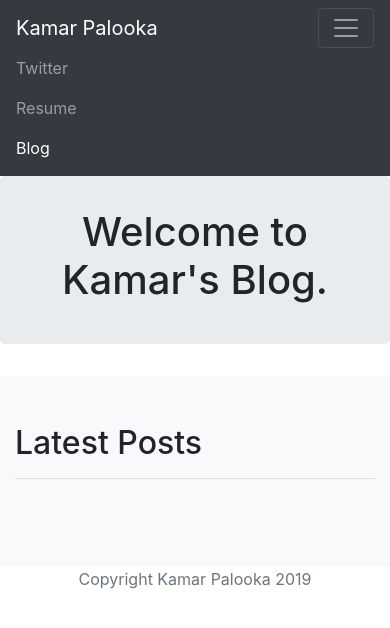
After one commit to Kamarpalooka/portfolio-project, a Django app: page /blog/ in a window 390 px wide, after a click that opens the changed part. The commit adds this page. Shown: the top 628 px of the page. Run offline with Django 3.2, Linux system fonts and the light colour scheme; data that the repository does not hold is empty; some libraries are stand-ins or nearby versions.

Commit message:
Blog App Up and Running

```diff
--- /dev/null
+++ b/blog/templates/blog/allblogs.html
@@ -0,0 +1,95 @@
+
+<!doctype html>
+<html lang="en" xmlns="http://www.w3.org/1999/html">
+<head>
+    {% load staticfiles %}
+    <meta charset="utf-8">
+    <meta name="viewport" content="width=device-width, initial-scale=1, shrink-to-fit=no">
+    <meta name="description" content="">
+    <meta name="author" content="Mark Otto, Jacob Thornton, and Bootstrap contributors">
+    <meta name="generator" content="Jekyll v3.8.5">
+    <title>Kamar's Blog Portal</title>
+    <link rel="canonical" href="https://getbootstrap.com/docs/4.3/examples/album/">
+    <!-- Bootstrap core CSS -->
+    <link rel="stylesheet" href="https://stackpath.bootstrapcdn.com/bootstrap/4.3.1/css/bootstrap.min.css" integrity="sha384-ggOyR0iXCbMQv3Xipma34MD+dH/1fQ784/j6cY/iJTQUOhcWr7x9JvoRxT2MZw1T" crossorigin="anonymous">
+    <style>
+      .bd-placeholder-img {
+        font-size: 1.125rem;
+        text-anchor: middle;
+        -webkit-user-select: none;
+        -moz-user-select: none;
+        -ms-user-select: none;
+        user-select: none;
+      }
+
+      @media (min-width: 768px) {
+        .bd-placeholder-img-lg {
+          font-size: 3.5rem;
+        }
+      }
+    </style>
+</head>
+
+<body>
+<header>
+    <nav class="navbar navbar-expand-lg navbar-dark bg-dark">
+        <a class="navbar-brand" href="#">Kamar Palooka</a>
+        <button class="navbar-toggler" type="button" data-toggle="collapse" data-target="#navbarNavAltMarkup" aria-controls="navbarNavAltMarkup" aria-expanded="false" aria-label="Toggle navigation">
+            <span class="navbar-toggler-icon"></span>
+        </button>
+        <div class="collapse navbar-collapse" id="navbarNavAltMarkup">
+            <div class="navbar-nav ml-auto">
+                <a class="nav-item nav-link" href="#">Twitter</a>
+                <a class="nav-item nav-link" href="{% static 'resume.pdf' %}">Resume</a>
+                <a class="nav-item nav-link active" href="{% url 'allblogs' %}">Blog</a>
+            </div>
+        </div>
+    </nav>
+</header>
+
+<main role="main">
+
+    <section class="jumbotron text-center">
+        <div class="container">
+            <h1 class="jumbotron-heading">Welcome to Kamar's Blog.</h1>
+        </div>
+    </section>
+
+    <div class="album py-5 bg-light">
+        <div class="container">
+            <h2>Latest Posts</h2><hr><br>
+            <div class="row">
+                {% for blog in blogs.all %}
+                <div class="col-md-4">
+                    <div class="card mb-4 shadow-sm">
+                        <a href="{% url 'singleblog' blog.id %}"><h5 class="text-center pt-2">{{ blog.title }}</h5></a>
+                        <img class="bd-placeholder-img card-img-top" width="100%" height="225" src="{{ blog.image.url }}" />
+                        <div class="card-body">
+                            <p class="card-text">{{ blog.summary }}</p>
+                            <div class="d-flex justify-content-between align-items-center">
+                                <div class="btn-group">
+                                    <button type="button" class="btn btn-sm  btn-outline-secondary">Read</button>
+                                </div>
+                                <small class="text-muted">{{ blog.pud_date_pretty }}</small>
+                            </div>
+                        </div>
+                    </div>
+                </div>
+                {% endfor %}
+            </div>
+        </div>
+    </div>
+
+</main>
+
+<footer class="text-muted">
+    <div class="container text-center">
+        <p class="">Copyright Kamar Palooka {% now "Y" %}</p>
+    </div>
+</footer>
+<script src="https://code.jquery.com/jquery-3.3.1.slim.min.js" integrity="sha384-q8i/X+965DzO0rT7abK41JStQIAqVgRVzpbzo5smXKp4YfRvH+8abtTE1Pi6jizo" crossorigin="anonymous"></script>
+<script>window.jQuery || document.write('<script src="/docs/4.3/assets/js/vendor/jquery-slim.min.js"><\/script>')</script><script src="/docs/4.3/dist/js/bootstrap.bundle.min.js" integrity="sha384-xrRywqdh3PHs8keKZN+8zzc5TX0GRTLCcmivcbNJWm2rs5C8PRhcEn3czEjhAO9o" crossorigin="anonymous"></script></body>
+<script src="https://code.jquery.com/jquery-3.3.1.slim.min.js" integrity="sha384-q8i/X+965DzO0rT7abK41JStQIAqVgRVzpbzo5smXKp4YfRvH+8abtTE1Pi6jizo" crossorigin="anonymous"></script>
+<script src="https://cdnjs.cloudflare.com/ajax/libs/popper.js/1.14.7/umd/popper.min.js" integrity="sha384-UO2eT0CpHqdSJQ6hJty5KVphtPhzWj9WO1clHTMGa3JDZwrnQq4sF86dIHNDz0W1" crossorigin="anonymous"></script>
+<script src="https://stackpath.bootstrapcdn.com/bootstrap/4.3.1/js/bootstrap.min.js" integrity="sha384-JjSmVgyd0p3pXB1rRibZUAYoIIy6OrQ6VrjIEaFf/nJGzIxFDsf4x0xIM+B07jRM" crossorigin="anonymous"></script>
+</html>
--- /dev/null
+++ b/blog/urls.py
@@ -0,0 +1,7 @@
+from django.urls import path
+
+from . import views
+urlpatterns = [
+    path('', views.allblogs, name='allblogs'),
+    path('<int:blog_id>/', views.singleblog, name='singleblog'),
+]
--- a/blog/views.py
+++ b/blog/views.py
@@ -1,3 +1,12 @@
-from django.shortcuts import render
+from django.shortcuts import render, get_object_or_404
 
-# Create your views here.
+
+from .models import Blog
+
+def allblogs(request):
+    blogs = Blog.objects
+    return render(request, 'blog/allblogs.html', {'blogs':blogs})
+
+def singleblog(request, blog_id):
+    blogdetails = get_object_or_404(Blog, pk=blog_id)
+    return render(request, 'blog/singleblog.html', {'blog':blogdetails})
--- a/portfolio/urls.py
+++ b/portfolio/urls.py
@@ -14,7 +14,7 @@ Including another URLconf
     2. Add a URL to urlpatterns:  path('blog/', include('blog.urls'))
 """
 from django.contrib import admin
-from django.urls import path
+from django.urls import path, include
 from django.conf import settings
 from django.conf.urls.static import static
 import jobs.views
@@ -22,4 +22,5 @@ import jobs.views
 urlpatterns = [
     path('admin/', admin.site.urls),
     path('', jobs.views.home, name='home'),
+    path('blog/', include('blog.urls')),
 ] + static(settings.MEDIA_URL, document_root=settings.MEDIA_ROOT)
```
Also changed, not shown: blog/models.py (+12 -3 lines), blog/templates/blog/singleblog.html (added, +94 -0 lines), jobs/templates/jobs/home.html (+7 -5 lines), portfolio/settings.py (+7 -1 lines), portfolio/static/me.jpg (added), 1 other file.
